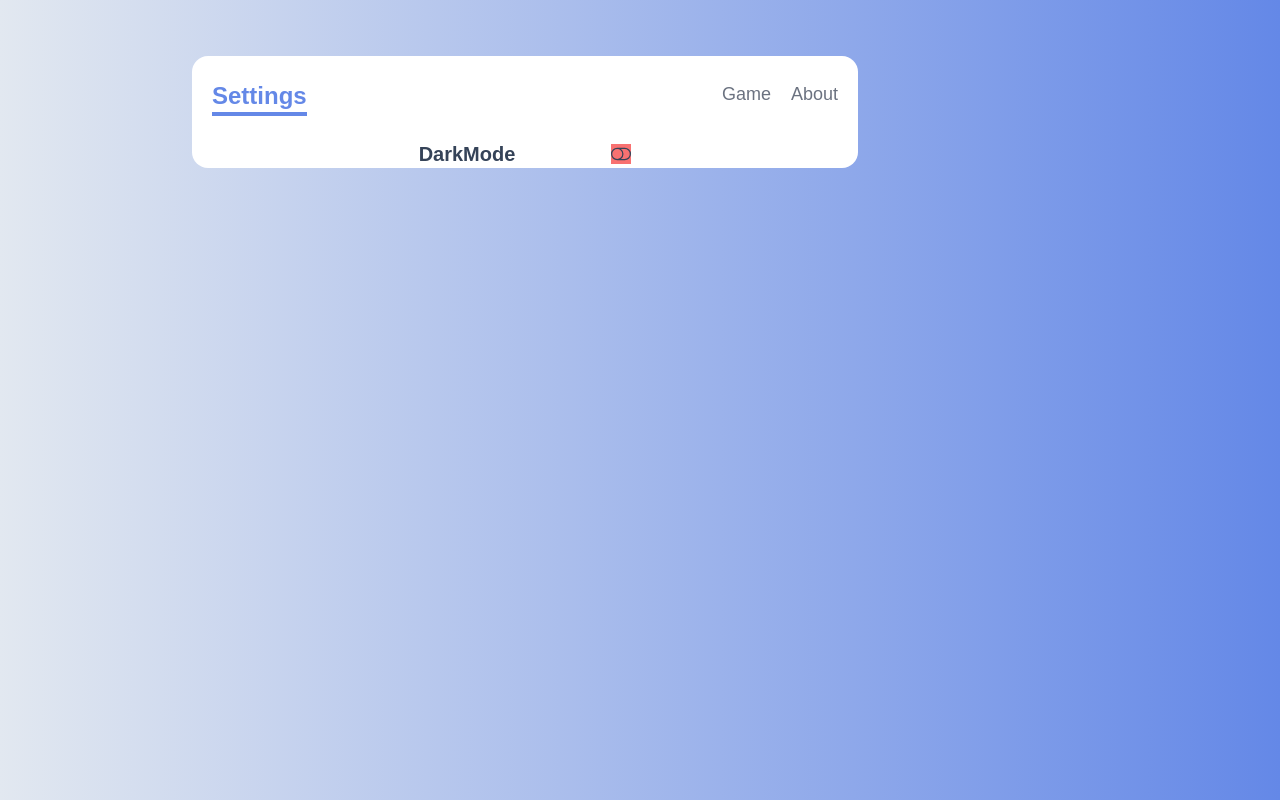
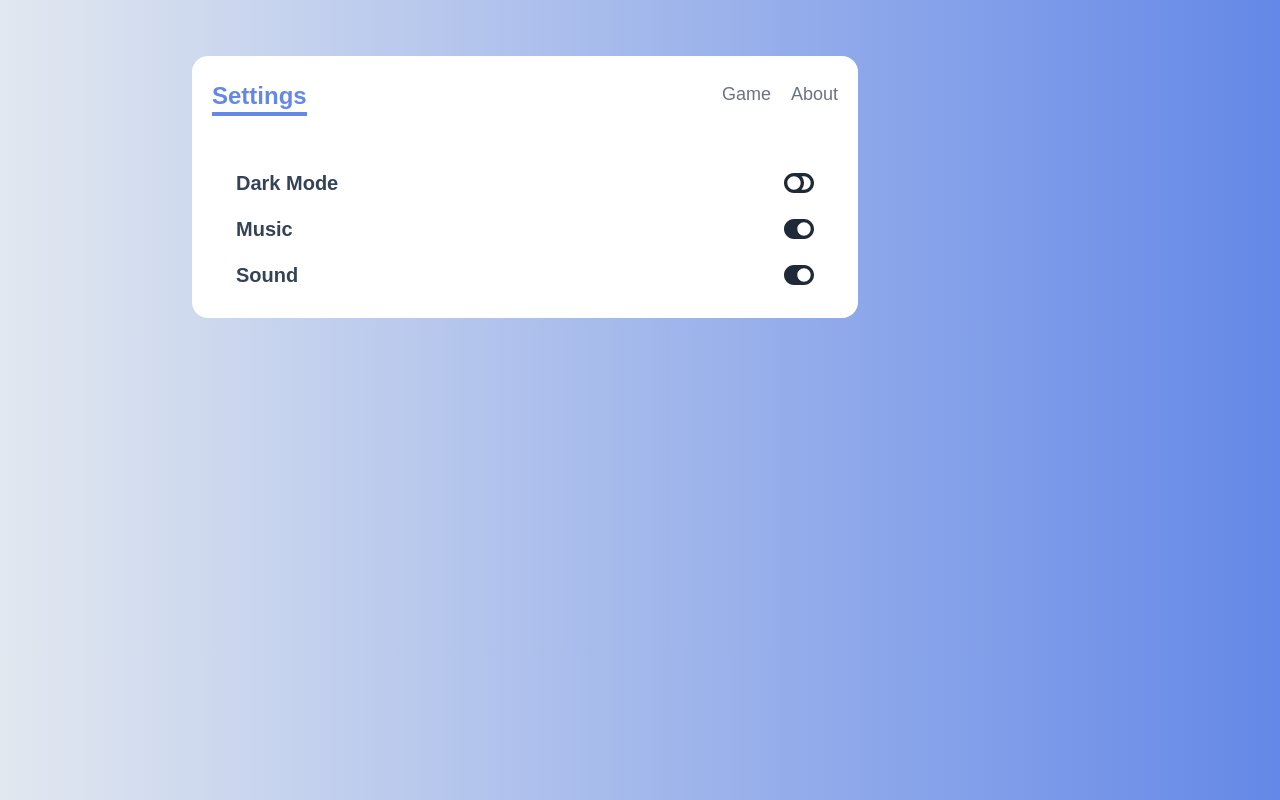
Before and after one commit to sheikhmahmudulhasanshium/Tick-tack-toe, a Next.js app: page /Settings in a window 1280 px wide. Built offline with nearby package versions, Linux system fonts and the light colour scheme; no server answers.

Commit message:
going back to prev settings

```diff
--- a/src/pages/Settings.tsx
+++ b/src/pages/Settings.tsx
@@ -1,54 +1,39 @@
 import { useTheme } from 'next-themes';
-import React from 'react'
-import { BsToggleOff, BsToggleOn } from 'react-icons/bs'
+import React, { useState } from 'react'
+import { FaToggleOff, FaToggleOn } from 'react-icons/fa'
+import useSound from 'use-sound';
 const Settings = () => {
   const { theme, setTheme } = useTheme();
- // const modeName=(theme==="light")?"Dark Mode":"Light Mode"
-  const modeSymbol=(theme==="dark")?<BsToggleOn className='text-gray-800 bg-green-400'/>:<BsToggleOff className='bg-red-400 text-gray-00'/>
+  const modeSymbol=(theme==="dark")?<FaToggleOn className='text-3xl text-gray-800 bg-gray-600'/>:<FaToggleOff className='text-3xl text-gray-800 '/>
+  const [sound,setSound]=useState("on");
+  const soundModeSymbol=(sound==="on")?<FaToggleOn className='text-3xl text-gray-800'/>:<FaToggleOff className='text-3xl text-gray-800 '/>
+  const [music,setMusic]=useState("on");
+  const musicModeSymbol=(music==="on")?<FaToggleOn className='text-3xl text-gray-800'/>:<FaToggleOff className='text-3xl text-gray-800 '/>
 
   const changeTheme = () => {
 
-    setTheme(theme === "light" ? "dark" : "light");
+    setTheme(theme === "dark" ? "light" : "dark");
 
    }
+  function toggleSoundButton(){
+    setSound(sound==="on"? "off":"on")
+
+  }
+  function toggleMusicButton(){
+    setMusic(music==="on"?"off":"on")
+  }
   return (
-    <div className='flex items-center justify-center gap-12 text-xl font-bold '>
-           <p>DarkMode</p> <div>{}</div>  <button onClick={changeTheme} className=''>{modeSymbol}</button>
-
+    <div className='p-5 dark:text-white '>
+      <div className='flex items-center justify-between gap-12 px-6 py-2 text-xl font-bold hover:text-green-500'>
+            <p>Dark Mode</p>  <button onClick={changeTheme} className=''>{modeSymbol}</button>
+      </div>
+      <div className='flex items-center justify-between gap-12 px-6 py-2 text-xl font-bold hover:text-green-500'>
+            <p>Music</p>  <button onClick={toggleSoundButton} className=''>{soundModeSymbol}</button>
+      </div>
+      <div className='flex items-center justify-between gap-12 px-6 py-2 text-xl font-bold hover:text-green-500'>
+            <p>Sound</p>  <button onClick={toggleMusicButton} className=''>{musicModeSymbol}</button>
+      </div>
     </div>
   )
 }
-
 export default Settings
-
-
-
-
-/*import React from 'react'
-import { useTheme } from "next-themes";
-//import customSound from 'sounds/Click.mp3'
-//console.log(customSound)
-import {MdDarkMode,MdLightMode} from 'react-icons/md'
-
-const Sidebar = () => {
-  const { theme, setTheme } = useTheme();
-  let modeName=(theme==="light")?"Dark Mode":"Light Mode"
-  let modeSymbol=(theme==="light")?<MdDarkMode className='text-white'/>:<MdLightMode className='text-yellow-300'/>
-  const changeTheme = () => {
-
-   setTheme(theme === "light" ? "dark" : "light");
-
-  }
-
-  return (
-    <div className='flex flex-col items-center justify-center'>
-
-      <button onClick={changeTheme} className='flex items-center justify-center w-8/12 gap-3 px-5 py-2 my-2 text-black rounded-full bg-gradient-to-r from-slate-300 to-shiumcustom '>{modeName}{modeSymbol}</button>
-      <button  className='w-8/12 px-5 py-2 my-2 text-black rounded-full bg-gradient-to-r from-slate-300 to-shiumcustom'>Toggle Sound</button>
-
-    </div>
-  )
-}
-
-export default Sidebar;
-*/
```
